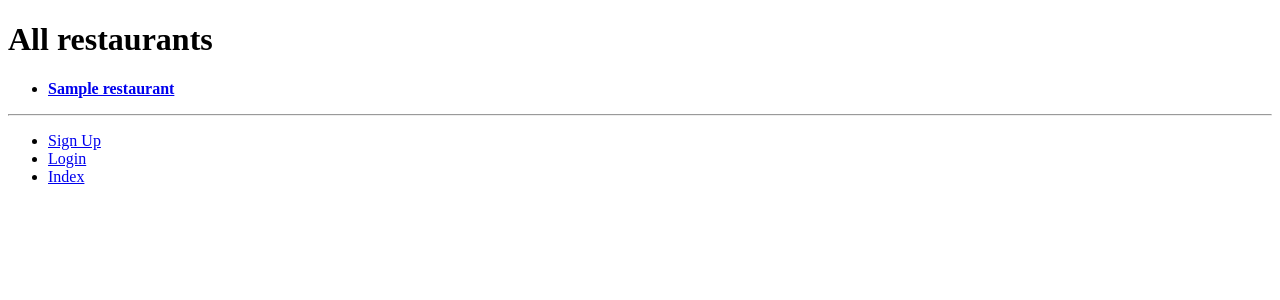
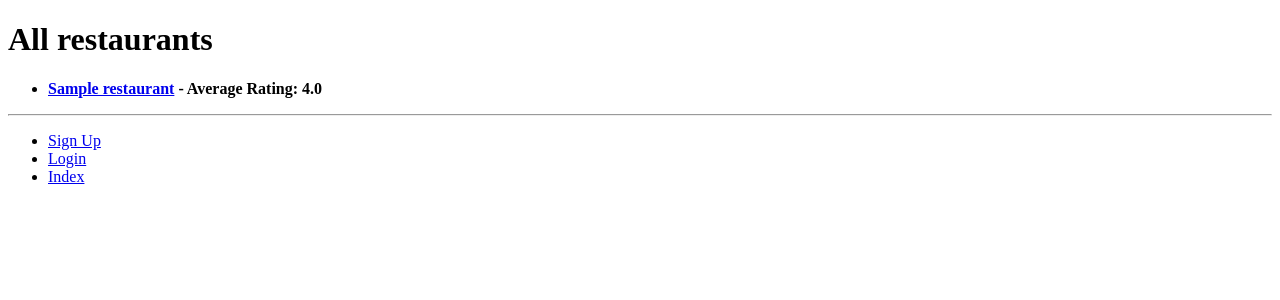
Before and after one commit to PeterDaGrape/RestaBook, a Django app: page /app/restaurants/ in a window 1280 px wide. Shown: the top 300 px of the page. Run offline with Django 3.2, Linux system fonts and the light colour scheme; tables that the repository leaves empty hold one stand-in row (values such as "Sample post").

Commit message:
added functionality for index to be sorted by average reviews, and shows the average on the restaurants list view

```diff
--- a/app/models.py
+++ b/app/models.py
@@ -34,6 +34,23 @@ class Restaurant(models.Model):
     def __str__(self):
         return self.name
 
+    def calculate_average_stars(self):
+
+        reviews = Review.objects.filter(restaurant = self)
+        if not reviews:
+            return 0
+
+
+        total = 0
+        i = 0
+        for i in range(len(reviews)):
+            review_stars = reviews[i].star_rating
+            if review_stars >= 0 and review_stars <= 5:
+                total += review_stars
+        average = total / (i+1)
+        return average
+
+
 class Booking(models.Model):
     user = models.ForeignKey(User, on_delete=models.CASCADE)
     restaurant = models.ForeignKey(Restaurant, on_delete=models.CASCADE)
@@ -57,6 +74,9 @@ class Review(models.Model):
 
     def __str__(self):
         return self.user.username
+
+
+
 
 class StandardHours(models.Model):
     restaurant = models.ForeignKey(Restaurant, on_delete=models.CASCADE)
--- a/app/views.py
+++ b/app/views.py
@@ -105,9 +105,10 @@ def user_login(request):
 
 def index(request):
     restaurant_list = Restaurant.objects.all()[:5]
-    print(restaurant_list)
+
+    sorted_restaurants = sorted(restaurant_list, key=lambda restaurant: restaurant.calculate_average_stars(), reverse=True)
     context_dict = {}
-    context_dict['restaurants'] = restaurant_list
+    context_dict['restaurants'] = sorted_restaurants
     response = render(request, 'app/index.html', context=context_dict)
     return response
 
--- a/templates/app/index.html
+++ b/templates/app/index.html
@@ -14,7 +14,7 @@
             {% for restaurant in restaurants %}
                 <li>
                     <strong>
-                        <a href="{% url 'app:show_restaurant' restaurant.slug %}">{{ restaurant.name }}</a>
+                        <a href="{% url 'app:show_restaurant' restaurant.slug %}">{{ restaurant.name }}</a> - Average Rating: {{ restaurant.calculate_average_stars }}
                     </strong>
                 </li>
 
--- a/templates/app/restaurants.html
+++ b/templates/app/restaurants.html
@@ -12,8 +12,7 @@
             {% for restaurant in restaurants %}
                 <li>
                     <strong>
-                        <a href="{% url 'app:show_restaurant' restaurant.slug %}">{{ restaurant.name }}</a>
-                    </strong>
+                        <a href="{% url 'app:show_restaurant' restaurant.slug %}">{{ restaurant.name }}</a> - Average Rating: {{ restaurant.calculate_average_stars }}                    </strong>
                 </li>
 
                 {% endfor %}
```
